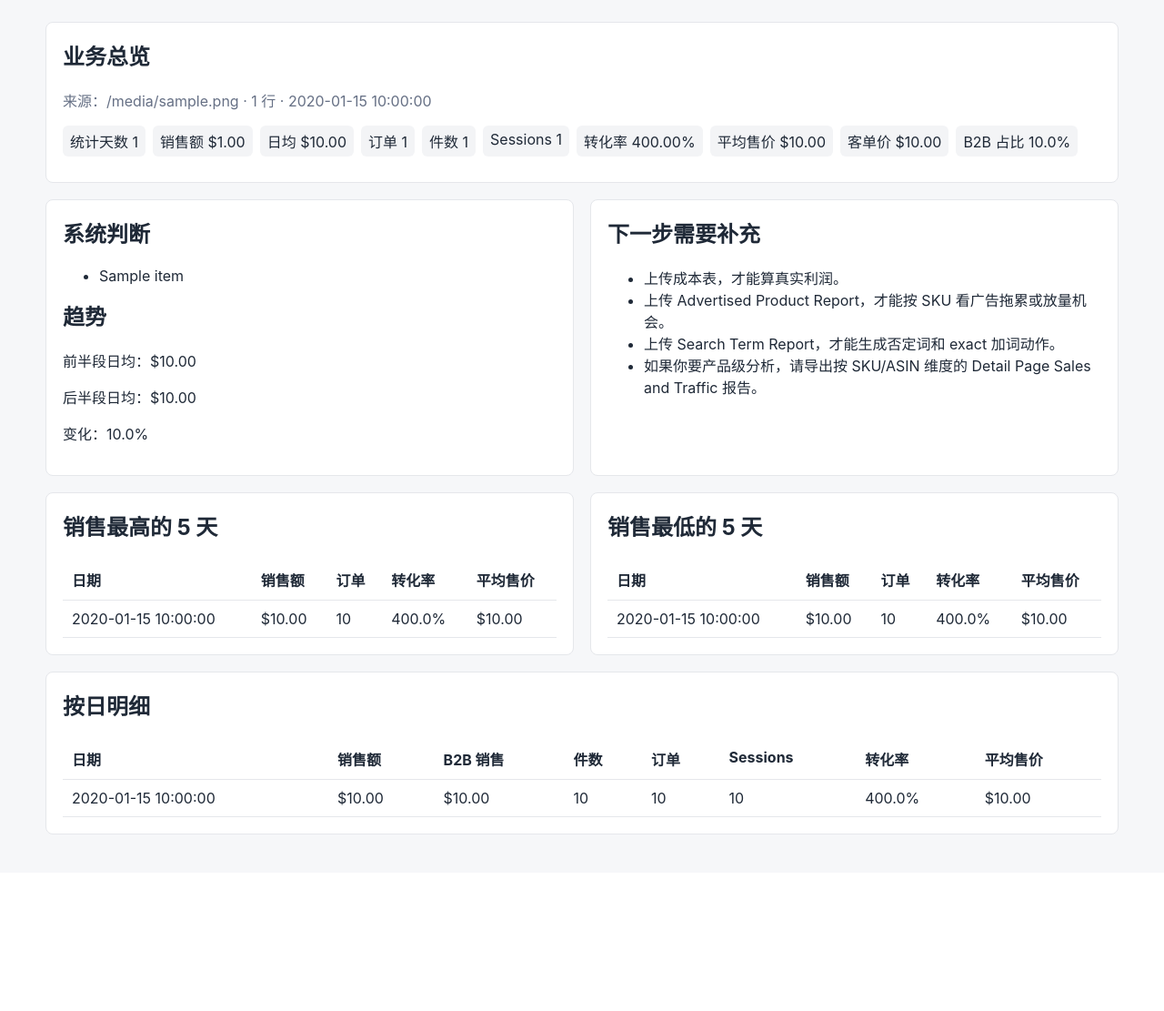
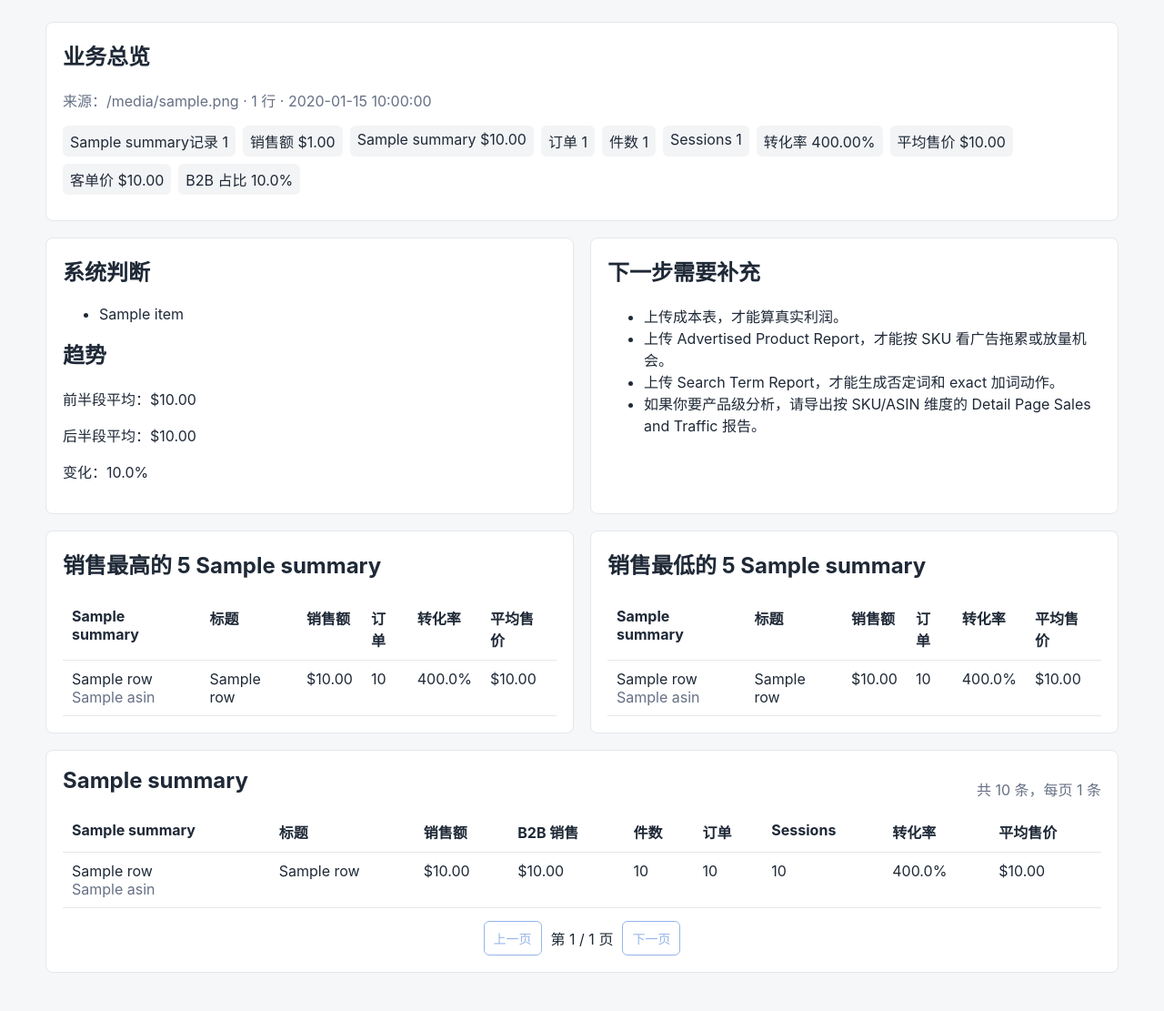
Before and after one commit to fording1688/amazon-auto-select, a FastAPI app: template app/templates/business_overview.html in a window 1280 px wide. Shown: the part 52-1163 px from the top of the page at 91% size. Before the commit the page ends 969 px from the top, so only its background shows below. Run offline with FastAPI, Linux system fonts and the light colour scheme; the template is opened without the code that fills it: most values are stand-ins (such as "Sample title", 1, 10 or a date in 2020); some libraries are stand-ins or nearby versions.

Commit message:
Protect AI data privacy and fix business overview

```diff
--- a/app/report_importer.py
+++ b/app/report_importer.py
@@ -782,6 +782,10 @@
     metrics = db.execute(select(BusinessMetric).where(BusinessMetric.batch_id == latest_batch.id)).scalars().all()
     rows = []
     for row in metrics:
+        row_date = _raw_text(row, "日期", "Date")
+        sku = row.sku or _raw_text(row, "SKU", "子SKU", "Child SKU", "child sku")
+        asin = row.asin or _raw_text(row, "ASIN", "子ASIN", "Child ASIN", "child asin")
+        title = row.title or _raw_text(row, "标题", "商品名称", "Title", "Product Name")
         sales = row.ordered_sales if row.ordered_sales is not None else _raw_float(row, "已订购商品销售额", "Ordered Product Sales")
         b2b_sales = _raw_float(row, "已订购商品销售额 - B2B", "Ordered Product Sales - B2B")
         units = row.units_ordered if row.units_ordered is not None else _raw_float(row, "已订购商品数量", "Units Ordered")
@@ -793,7 +797,12 @@
         asp = _raw_float(row, "平均售价", "Average Sales per Unit")
         rows.append(
             {
-                "date": _raw_text(row, "日期", "Date") or row.sku or row.asin or "",
+                "date": row_date,
+                "sku": sku,
+                "asin": asin,
+                "title": title,
+                "label": row_date or sku or asin or "",
+                "dimension_type": "date" if row_date else "product",
                 "sales": sales,
                 "b2b_sales": b2b_sales,
                 "units": units,
@@ -809,17 +818,24 @@
     total_units = sum(item["units"] for item in rows)
     total_orders = sum(item["orders"] for item in rows)
     total_sessions = sum(item["sessions"] for item in rows)
-    day_count = len(rows)
-    first_half = rows[: max(1, day_count // 2)]
-    second_half = rows[max(1, day_count // 2) :]
+    record_count = len(rows)
+    is_date_report = bool(rows) and sum(1 for item in rows if item["dimension_type"] == "date") >= max(1, len(rows) * 0.8)
+    first_half = rows[: max(1, record_count // 2)]
+    second_half = rows[max(1, record_count // 2) :]
 
     def avg_sales(items):
         return sum(item["sales"] for item in items) / len(items) if items else 0
 
     summary = {
-        "day_count": day_count,
+        "day_count": record_count,
+        "record_count": record_count,
+        "is_date_report": is_date_report,
+        "dimension_label": "日期" if is_date_report else "SKU / ASIN",
+        "leaderboard_title": "天" if is_date_report else "记录",
+        "detail_title": "按日明细" if is_date_report else "按 SKU/ASIN 明细",
+        "average_sales_label": "日均" if is_date_report else "单记录平均",
         "total_sales": total_sales,
-        "avg_daily_sales": total_sales / day_count if day_count else 0,
+        "avg_daily_sales": total_sales / record_count if record_count else 0,
         "total_b2b": total_b2b,
         "b2b_ratio": total_b2b / total_sales if total_sales else 0,
         "total_units": total_units,
@@ -841,9 +857,9 @@
     low_days = sorted(rows, key=lambda item: item["sales"])[:5]
     insights = []
     if summary["sales_trend"] > 0.08:
-        insights.append("后半段日均销售额明显高于前半段，说明近期销售动能在增强。")
+        insights.append("后半段平均销售额明显高于前半段，说明近期销售动能在增强。" if is_date_report else "后半部分 SKU/ASIN 平均销售额高于前半部分，头部产品贡献更明显。")
     elif summary["sales_trend"] < -0.08:
-        insights.append("后半段日均销售额低于前半段，需要检查广告、库存、价格或排名变化。")
+        insights.append("后半段平均销售额低于前半段，需要检查广告、库存、价格或排名变化。" if is_date_report else "后半部分 SKU/ASIN 平均销售额低于前半部分，产品销售分层明显。")
     else:
         insights.append("整体销售较稳定，下一步重点看 SKU 级利润和广告词效率。")
     if summary["conversion_rate"] >= 0.1:
--- a/app/templates/business_overview.html
+++ b/app/templates/business_overview.html
@@ -5,9 +5,9 @@
   {% if batch %}
   <p class="muted">来源：{{ batch.file_name }} · {{ batch.row_count }} 行 · {{ batch.created_at.strftime("%Y-%m-%d %H:%M:%S") }}</p>
   <div class="metrics">
-    <span>统计天数 {{ summary.day_count }}</span>
+    <span>{{ summary.dimension_label }}记录 {{ summary.record_count }}</span>
     <span>销售额 ${{ "%.2f"|format(summary.total_sales) }}</span>
-    <span>日均 ${{ "%.2f"|format(summary.avg_daily_sales) }}</span>
+    <span>{{ summary.average_sales_label }} ${{ "%.2f"|format(summary.avg_daily_sales) }}</span>
     <span>订单 {{ "%.0f"|format(summary.total_orders) }}</span>
     <span>件数 {{ "%.0f"|format(summary.total_units) }}</span>
     <span>Sessions {{ "%.0f"|format(summary.total_sessions) }}</span>
@@ -31,8 +31,8 @@
       {% endfor %}
     </ul>
     <h2>趋势</h2>
-    <p>前半段日均：${{ "%.2f"|format(summary.first_half_avg_sales) }}</p>
-    <p>后半段日均：${{ "%.2f"|format(summary.second_half_avg_sales) }}</p>
+    <p>前半段平均：${{ "%.2f"|format(summary.first_half_avg_sales) }}</p>
+    <p>后半段平均：${{ "%.2f"|format(summary.second_half_avg_sales) }}</p>
     <p>变化：{{ "%.1f%%"|format(summary.sales_trend * 100) }}</p>
   </div>
 
@@ -49,13 +49,17 @@
 
 <section class="columns">
   <div class="panel">
-    <h2>销售最高的 5 天</h2>
+    <h2>销售最高的 5 {{ summary.leaderboard_title }}</h2>
     <table>
-      <thead><tr><th>日期</th><th>销售额</th><th>订单</th><th>转化率</th><th>平均售价</th></tr></thead>
+      <thead><tr><th>{{ summary.dimension_label }}</th>{% if not summary.is_date_report %}<th>标题</th>{% endif %}<th>销售额</th><th>订单</th><th>转化率</th><th>平均售价</th></tr></thead>
       <tbody>
         {% for row in top_days %}
         <tr>
-          <td>{{ row.date }}</td>
+          <td>
+            {{ row.label }}
+            {% if not summary.is_date_report and row.asin and row.asin != row.label %}<br><span class="muted">{{ row.asin }}</span>{% endif %}
+          </td>
+          {% if not summary.is_date_report %}<td>{{ (row.title or "")[:70] }}</td>{% endif %}
           <td>${{ "%.2f"|format(row.sales) }}</td>
           <td>{{ "%.0f"|format(row.orders) }}</td>
           <td>{{ "%.1f%%"|format((row.conversion_rate or 0) * 100) }}</td>
@@ -67,13 +71,17 @@
   </div>
 
   <div class="panel">
-    <h2>销售最低的 5 天</h2>
+    <h2>销售最低的 5 {{ summary.leaderboard_title }}</h2>
     <table>
-      <thead><tr><th>日期</th><th>销售额</th><th>订单</th><th>转化率</th><th>平均售价</th></tr></thead>
+      <thead><tr><th>{{ summary.dimension_label }}</th>{% if not summary.is_date_report %}<th>标题</th>{% endif %}<th>销售额</th><th>订单</th><th>转化率</th><th>平均售价</th></tr></thead>
       <tbody>
         {% for row in low_days %}
         <tr>
-          <td>{{ row.date }}</td>
+          <td>
+            {{ row.label }}
+            {% if not summary.is_date_report and row.asin and row.asin != row.label %}<br><span class="muted">{{ row.asin }}</span>{% endif %}
+          </td>
+          {% if not summary.is_date_report %}<td>{{ (row.title or "")[:70] }}</td>{% endif %}
           <td>${{ "%.2f"|format(row.sales) }}</td>
           <td>{{ "%.0f"|format(row.orders) }}</td>
           <td>{{ "%.1f%%"|format((row.conversion_rate or 0) * 100) }}</td>
@@ -86,11 +94,15 @@
 </section>
 
 <section class="panel">
-  <h2>按日明细</h2>
+  <div class="section-heading">
+    <h2>{{ summary.detail_title }}</h2>
+    <span class="muted">共 {{ pagination.total }} 条，每页 {{ pagination.per_page }} 条</span>
+  </div>
   <table>
     <thead>
       <tr>
-        <th>日期</th>
+        <th>{{ summary.dimension_label }}</th>
+        {% if not summary.is_date_report %}<th>标题</th>{% endif %}
         <th>销售额</th>
         <th>B2B 销售</th>
         <th>件数</th>
@@ -103,7 +115,11 @@
     <tbody>
       {% for row in rows %}
       <tr>
-        <td>{{ row.date }}</td>
+        <td>
+          {{ row.label }}
+          {% if not summary.is_date_report and row.asin and row.asin != row.label %}<br><span class="muted">{{ row.asin }}</span>{% endif %}
+        </td>
+        {% if not summary.is_date_report %}<td>{{ (row.title or "")[:90] }}</td>{% endif %}
         <td>${{ "%.2f"|format(row.sales) }}</td>
         <td>${{ "%.2f"|format(row.b2b_sales) }}</td>
         <td>{{ "%.0f"|format(row.units) }}</td>
@@ -115,6 +131,19 @@
       {% endfor %}
     </tbody>
   </table>
+  <div class="pagination">
+    {% if pagination.has_prev %}
+    <a class="button ghost" href="/operations/business-overview?page={{ pagination.prev_page }}">上一页</a>
+    {% else %}
+    <span class="button ghost disabled">上一页</span>
+    {% endif %}
+    <span>第 {{ pagination.page }} / {{ pagination.total_pages }} 页</span>
+    {% if pagination.has_next %}
+    <a class="button ghost" href="/operations/business-overview?page={{ pagination.next_page }}">下一页</a>
+    {% else %}
+    <span class="button ghost disabled">下一页</span>
+    {% endif %}
+  </div>
 </section>
 {% endif %}
 {% endblock %}
```
Also changed, not shown: app/operations_ai.py (+68 -1 lines), app/routes/operations.py (+22 -2 lines).
